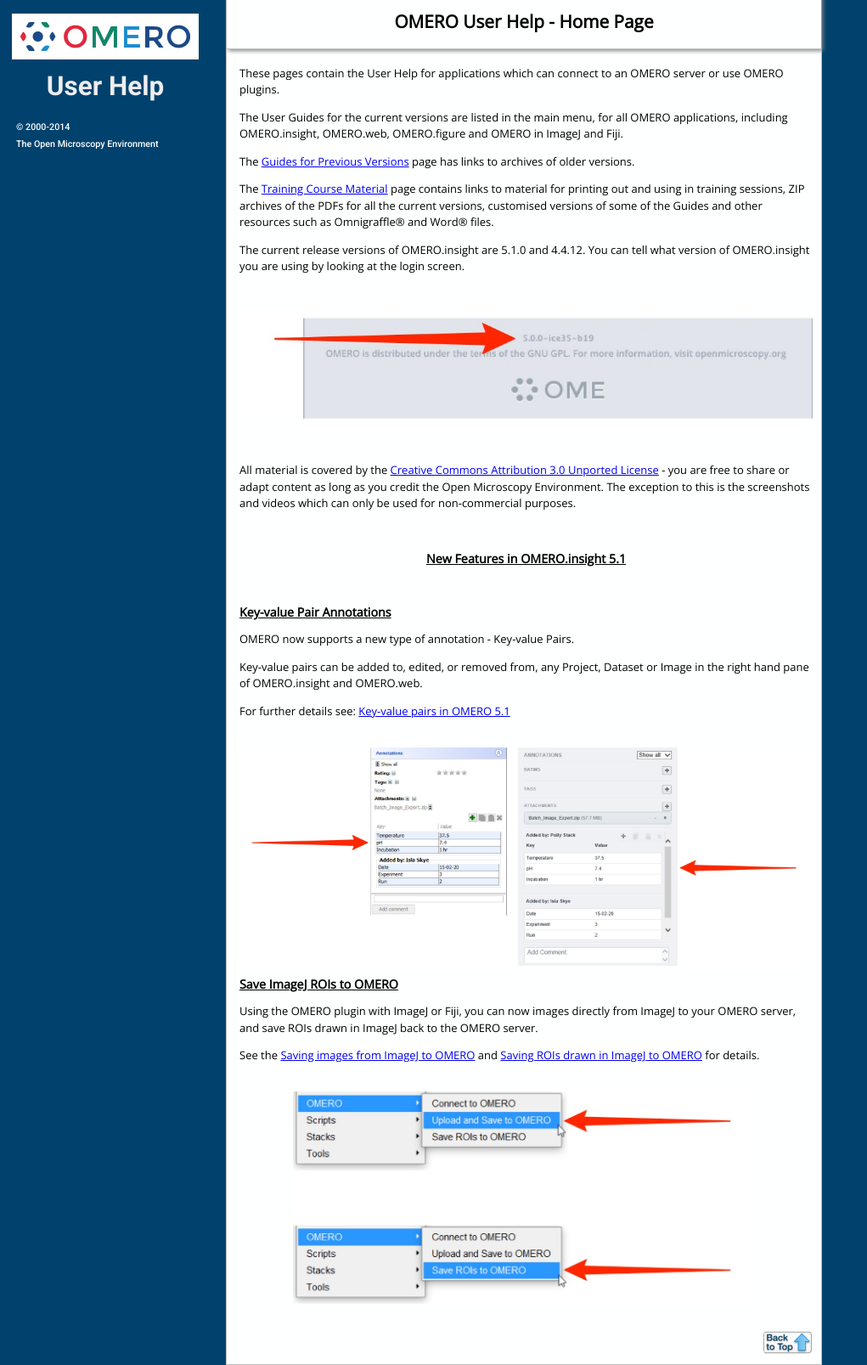
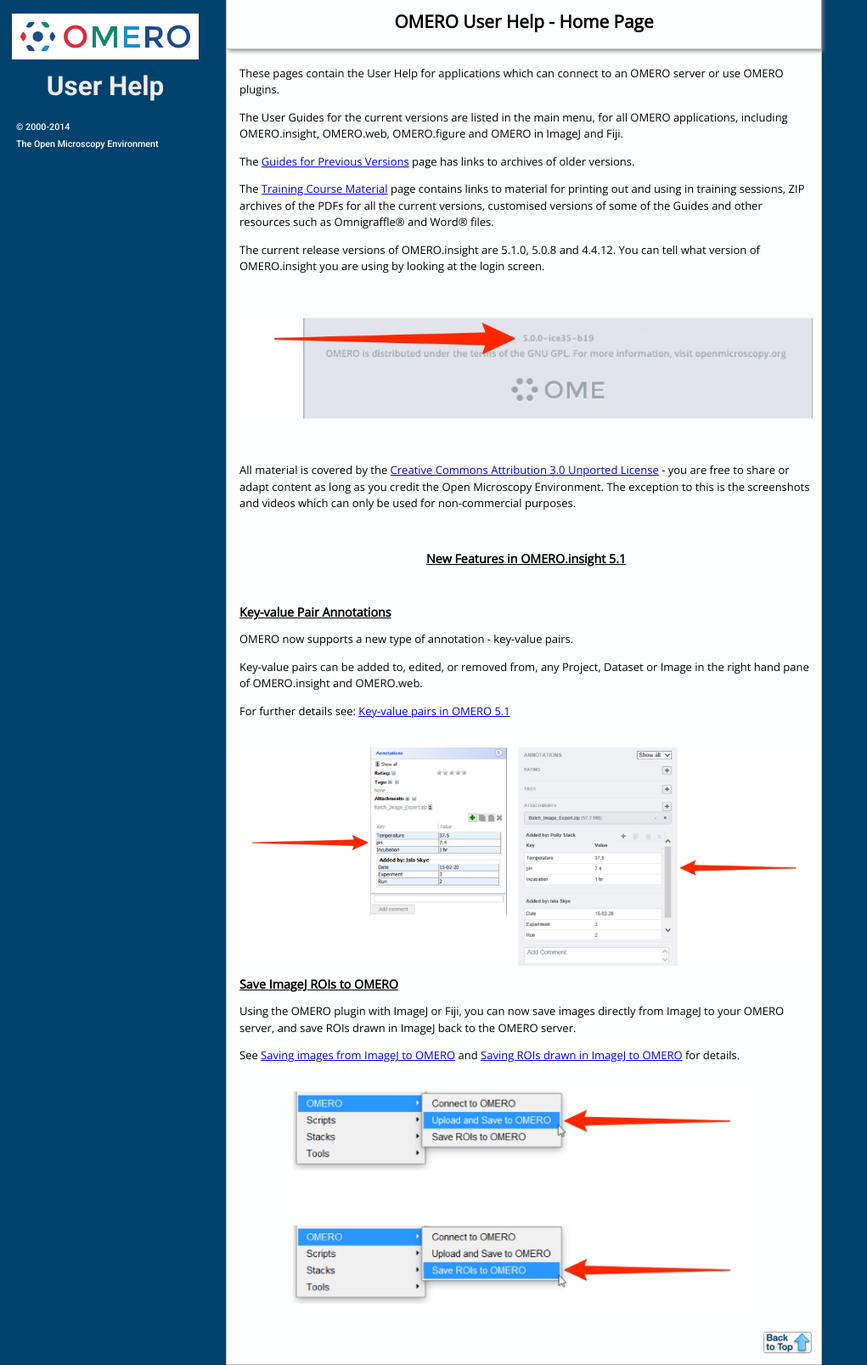
Before and after one commit to snoopycrimecop/ome-help, a Jekyll site: the page built from index.html, in a window 1280 px wide. Shown: the whole page at 85% size, without its empty margins (0-1021 px from the left). Built offline with Jekyll 4.4.1, drawn with Linux system fonts in a browser that asks for light colours; Markdown is read by kramdown in place of the engine named in the settings.

Commit message:
Correcting errors found above.

```diff
--- a/index.html
+++ b/index.html
@@ -7,7 +7,7 @@
 <p>The User Guides for the current versions are listed in the main menu, for all OMERO applications, including OMERO.insight, OMERO.web, OMERO.figure and OMERO in ImageJ and Fiji.</p>
 <p>The <a href="previous.html"> Guides for Previous Versions</a> page has links to archives of older versions.</p>
 <p>The <a href="resources.html">Training Course Material</a> page contains links to material for printing out and using in training sessions, ZIP archives of the PDFs for all the current versions, customised versions of some of the Guides and other resources such as  Omnigraffle&reg; and Word&reg; files.</p>
-<p>The current release versions of OMERO.insight are 5.1.0 and 4.4.12. You can tell what version of OMERO.insight you are using by looking at the login screen.</p>
+<p>The current release versions of OMERO.insight are 5.1.0, 5.0.8 and 4.4.12. You can tell what version of OMERO.insight you are using by looking at the login screen.</p>
 <p>&nbsp;</p>
 <p><img src="images/homeVersion.jpg" alt="OMERO.insight Version" style="width: 100%;"/></p>
 <p>&nbsp;</p>
@@ -21,7 +21,7 @@
 
 <h2><a class="anchor" id="pwreset"></a><span class="bold">Key-value Pair Annotations</span></h2>
 
-<p>OMERO now supports a new type of annotation - Key-value Pairs.</p>
+<p>OMERO now supports a new type of annotation - key-value pairs.</p>
 
 <p>Key-value pairs can be added to, edited, or removed from, any Project, Dataset or Image in the right hand pane of OMERO.insight and OMERO.web.</p>
 
@@ -36,9 +36,9 @@
 
 <h2><span class="bold">Save ImageJ ROIs to OMERO</span></h2>
 
-<p>Using the OMERO plugin with ImageJ or Fiji, you can now images directly from ImageJ to your OMERO server, and save ROIs drawn in ImageJ back to the OMERO server.</p>
+<p>Using the OMERO plugin with ImageJ or Fiji, you can now save images directly from ImageJ to your OMERO server, and save ROIs drawn in ImageJ back to the OMERO server.</p>
 
-<p>See the <a href="imagej.html#save">Saving images from ImageJ to OMERO</a> and <a href="imagej.html#rois">Saving ROIs drawn in ImageJ to OMERO</a> for details.</p>
+<p>See <a href="imagej.html#save">Saving images from ImageJ to OMERO</a> and <a href="imagej.html#rois">Saving ROIs drawn in ImageJ to OMERO</a> for details.</p>
 
 <div class="line-block">
   <div class="line"><br /></div> <!-- end #line -->
```
